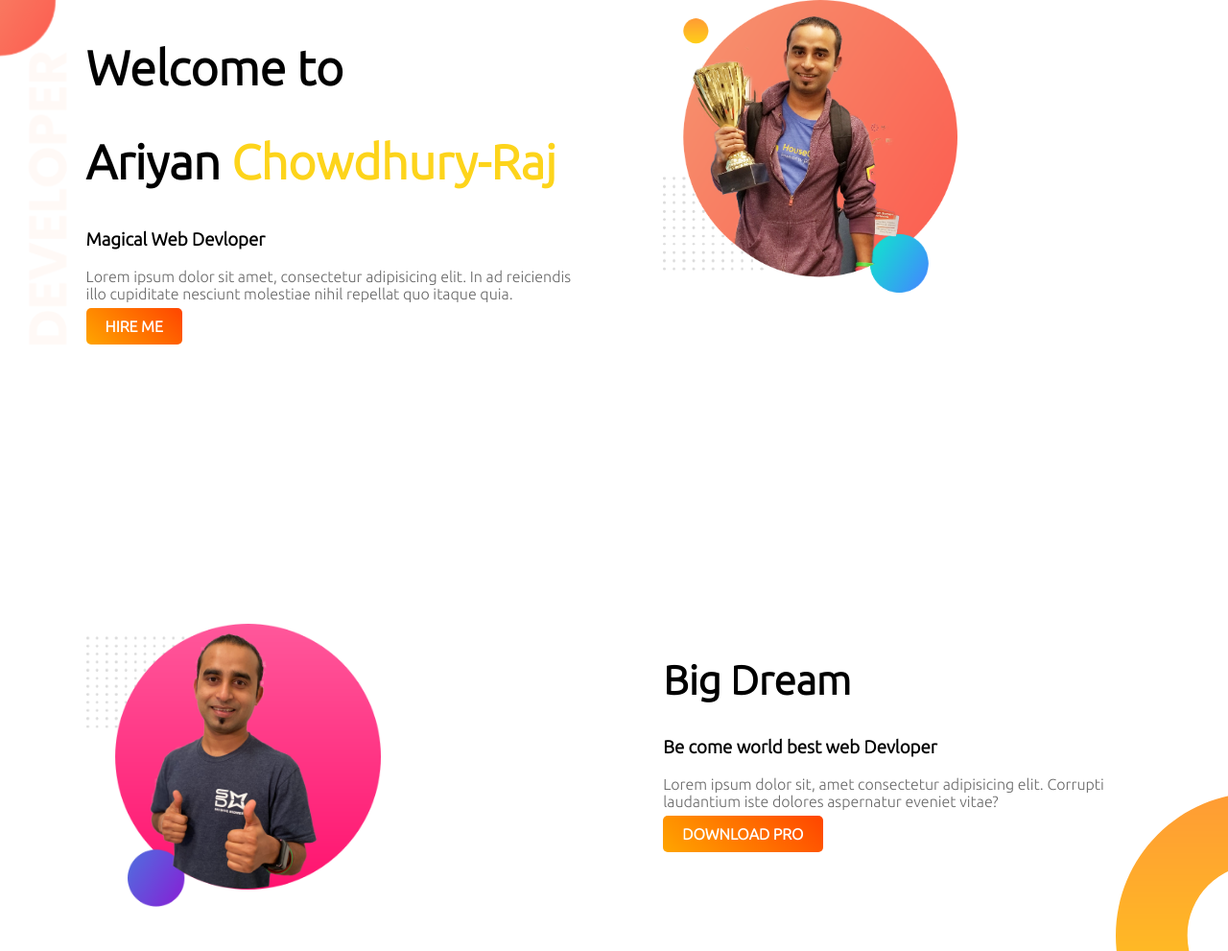
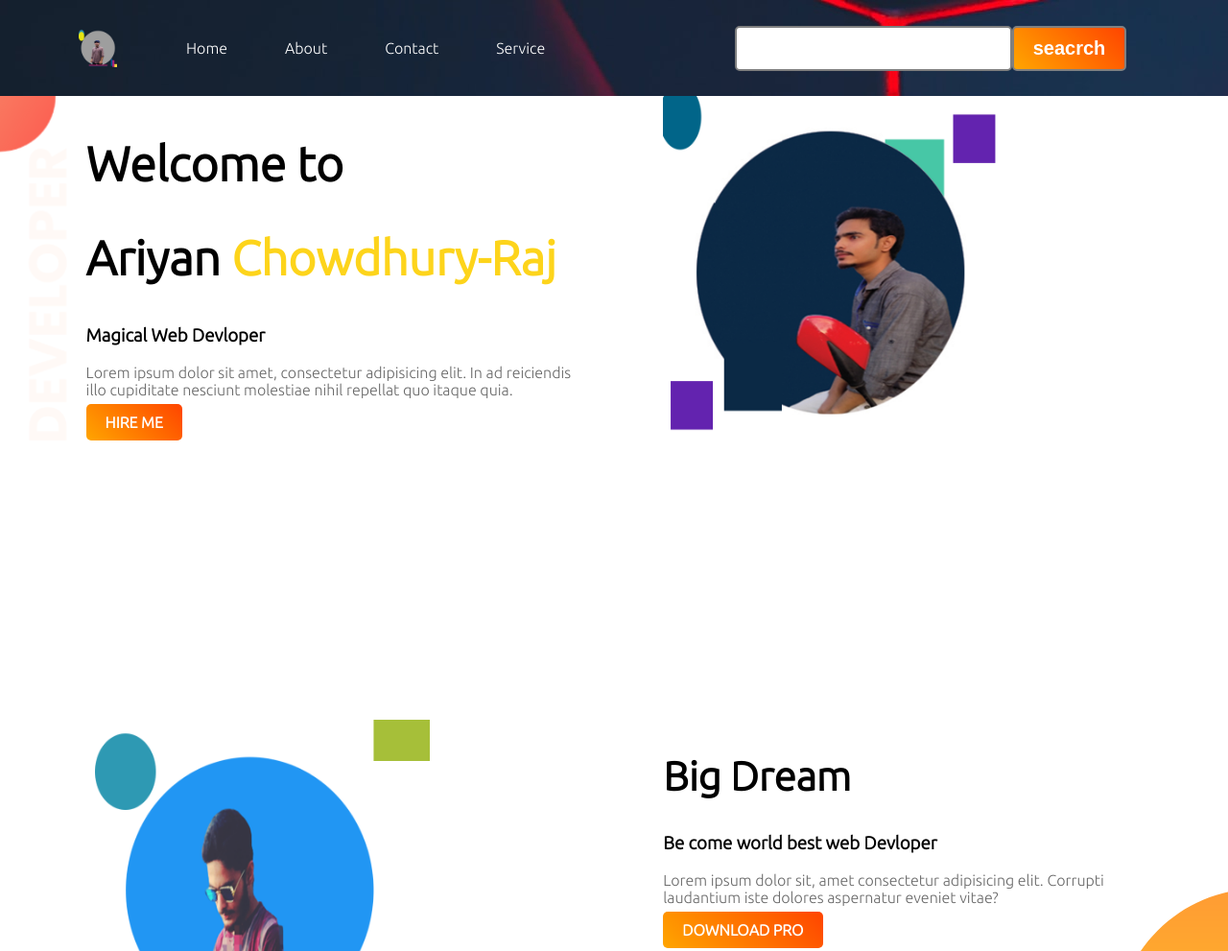
Before and after one commit to MD-Abdurrahmans/web-portfolio, a plain HTML site: page index.html in a window 1280 px wide. Shown: the top 991 px of the page at 96% size. Drawn offline with Linux system fonts and the light colour scheme.

Commit message:
second test website

```diff
--- a/index.html
+++ b/index.html
@@ -13,6 +13,25 @@
 <body>
 
 
+     <nav class="nav-bar background">
+
+          <ul class="nav-list">
+
+          <div class="logo"><img src="images/master2.png" alt="" srcset=""></div>
+
+               <li><a href="">Home</a></li>
+               <li><a href="">About</a></li>
+               <li><a href="">Contact</a></li>
+               <li><a href="">Service</a></li>
+
+          </ul>
+          <div class="right-nav">
+         <input type="search" id="search">
+          <button class="search-btn link-button">seacrch</button>
+          </div>
+
+     </nav>
+
      <section class="top-banner">
           <div class="half-width">
                     <h1>Welcome to</h1>
@@ -23,7 +42,7 @@
                     <a class="link-button" target="_blank" href="http://">HIRE ME</a>
         </div>
           <div class="half-width">
-               <img src="images/jhankar.png" alt="profile-photo" >
+               <img src="images/master.jpg" alt="profile-photo" >
           </div>
 
      </section>
@@ -34,7 +53,7 @@
 
       <section class="dream-area">
           <div class="half-width">
-               <img src="images/jhankar2.png" alt="dream-photo second section">
+               <img src="images/master3.png" alt="dream-photo second section">
           </div>
 
 
--- a/style.css
+++ b/style.css
@@ -17,6 +17,55 @@ p{
 
 .orange-highlight{ color: rgb(253, 212, 27);}
 
+.logo{
+    display: flex;
+    justify-content: center;
+    align-items: center;
+    width: 20%;
+}
+.background{
+    background: rgb(0, 0, 0,0.7)  url("images/nav-backend.jpg");
+
+}
+.logo img{
+    width: 33%;
+}
+.nav-bar{
+    display: flex;
+}
+.nav-list{
+width: 50%;
+display: flex;
+
+align-items: center;
+
+
+}
+
+.nav-list li{
+list-style-type: none;
+padding: 25px 30px;
+}
+.nav-list li a{
+text-decoration: none;
+color: white;
+}
+
+.right-nav{
+
+    width: 50%;
+    text-align: right;
+    display: flex;
+    justify-content: center;
+     align-items: center;
+
+}
+#search,.search-btn{
+    padding: 10px;
+    font-size: 20px;
+    border: 2px solid gray;
+    border-radius: 5px;
+}
 
 .half-width{
     width: 40%;
@@ -26,7 +75,7 @@ p{
 }
 
 .half-width img{
-    width: 60%;
+    width: 70%;
 
 }
 
@@ -59,13 +108,14 @@ section{
 
    background-image: url("images/exp-bg.png");
    background-repeat: no-repeat;
-   background-position: 0;
+   background-position: left;
 }
 
 .single-experience{
     box-shadow: 10px 10px 40px gray;
     border-radius: 5px;
-    height: 80%;
+    height: 70%;
+    padding-top: 2%;
 
 }
 
```
Also changed, not shown: images/master.jpg (added), images/master2.png (added), images/master3.png (added), images/nav-backend.jpg (added), images/nav-bakend (2).jpg (added), 1 other file.
